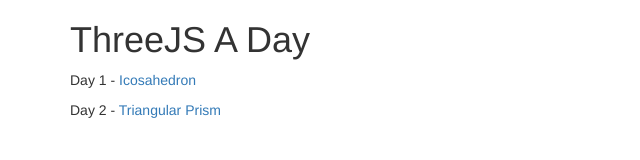
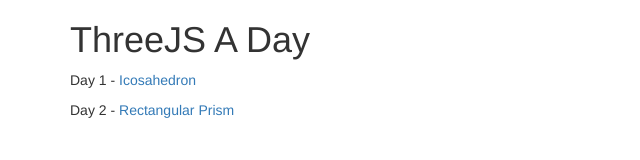
Before and after one commit to edmundquintero/threejs-playground, a plain HTML site: page index.html in a window 1280 px wide. Shown: the full height of the page, 0-640 px from the left. Drawn offline with nearby package versions, Linux system fonts and the light colour scheme.

Commit message:
Fixed error

```diff
--- a/index.html
+++ b/index.html
@@ -8,7 +8,7 @@
     <div class="container">
       <h1>ThreeJS A Day</h1>
       <p>Day 1 - <a href='day1/index.html'>Icosahedron</a></p>
-      <p>Day 2 - <a href='day2/index.html'>Triangular Prism</a></p>
+      <p>Day 2 - <a href='day2/index.html'>Rectangular Prism</a></p>
     </div>
   </body>
 </html>
```
Also changed, not shown: readme.md (added).
